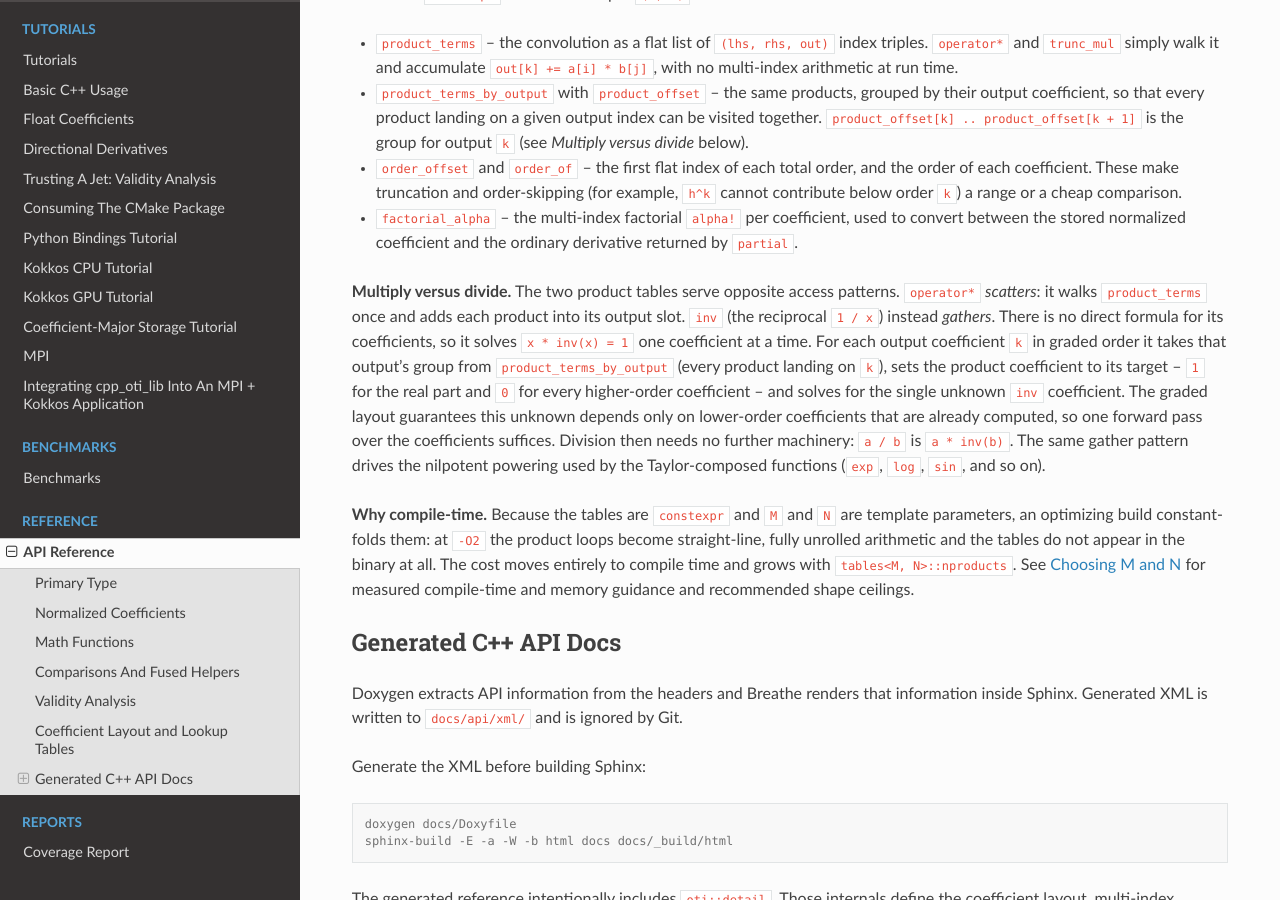
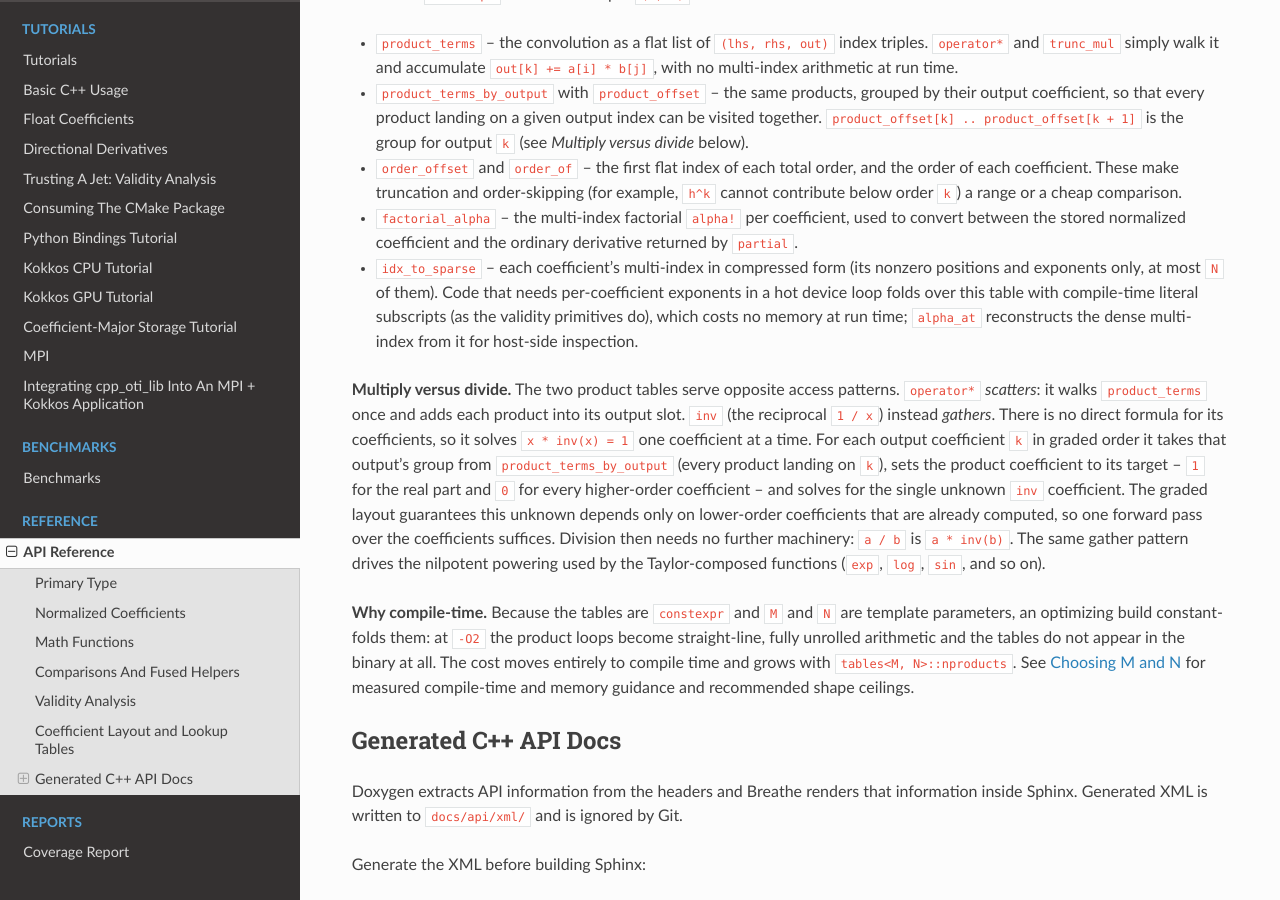
Before and after one commit to Samm-Py/cpp_oti_lib, a Sphinx documentation site: the page built from docs/api/index.rst, in a window 1280 px wide and 900 px high, scrolled down 2980 px. Built offline with Sphinx 7.4.7 and the Read the Docs theme 3.1.0, drawn with Linux system fonts in a browser that asks for light colours.

Commit message:
docs: document the idx_to_sparse table in the layout overview
Co-Authored-By: Claude Fable 5 <noreply@anthropic.com>

```diff
--- a/docs/api/index.rst
+++ b/docs/api/index.rst
@@ -170,6 +170,12 @@ out)`` triples above are stored as ``product_terms``. All tables are
 * ``factorial_alpha`` -- the multi-index factorial ``alpha!`` per coefficient,
   used to convert between the stored normalized coefficient and the ordinary
   derivative returned by ``partial``.
+* ``idx_to_sparse`` -- each coefficient's multi-index in compressed form (its
+  nonzero positions and exponents only, at most ``N`` of them). Code that
+  needs per-coefficient exponents in a hot device loop folds over this table
+  with compile-time literal subscripts (as the validity primitives do), which
+  costs no memory at run time; ``alpha_at`` reconstructs the dense
+  multi-index from it for host-side inspection.
 
 **Multiply versus divide.** The two product tables serve opposite access
 patterns. ``operator*`` *scatters*: it walks ``product_terms`` once and adds
```
